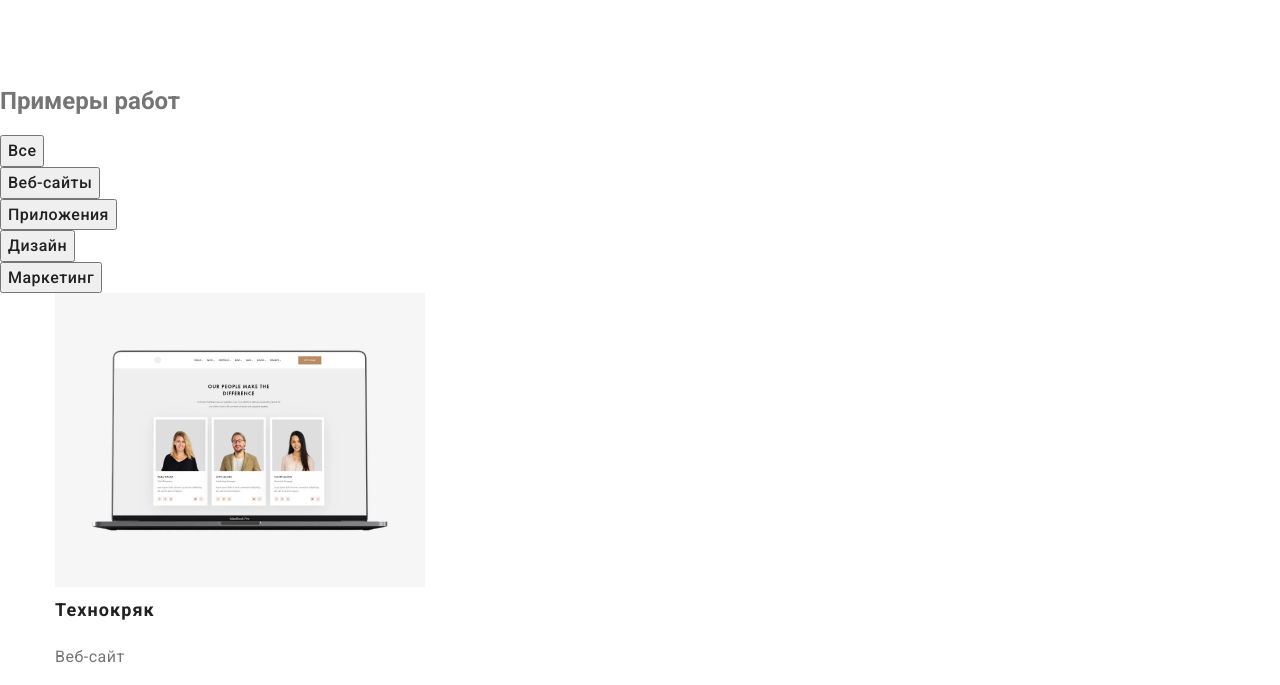
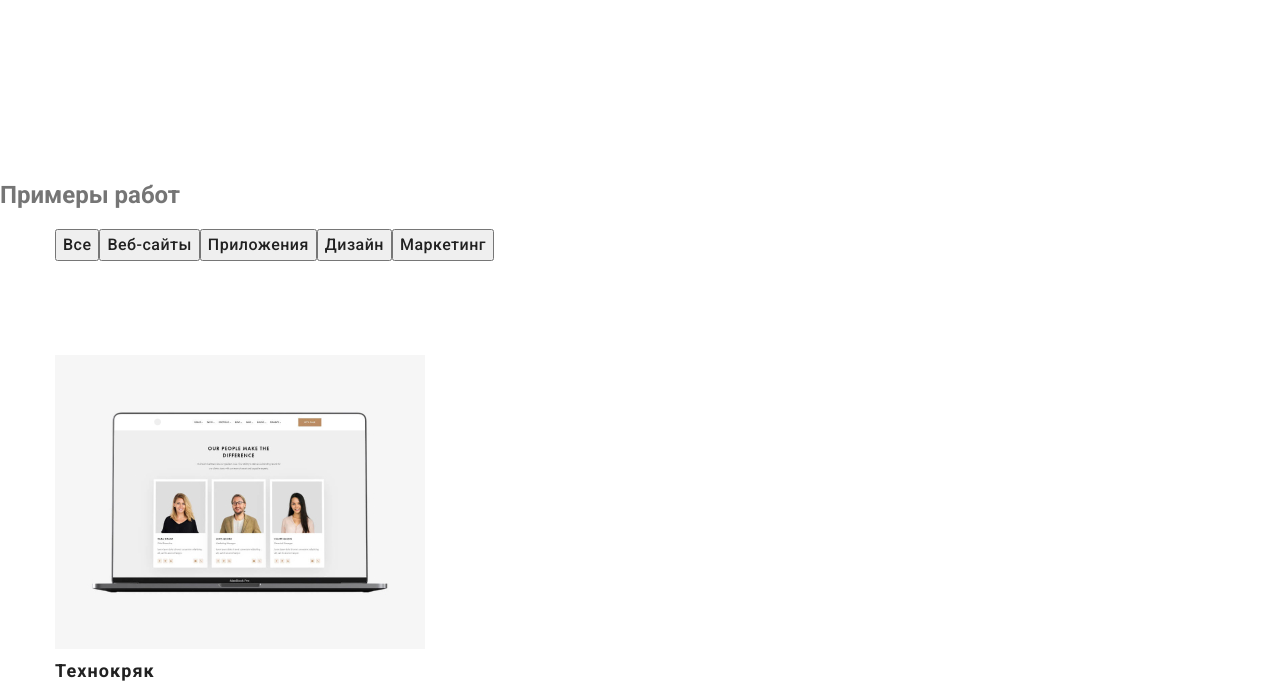
Before and after one commit to IrynaSokolova-Quanandrya/goit-markup-hw-03, a plain HTML site: page portfolio.html in a window 1280 px wide. Shown: the part 65-750 px from the top of the page. Drawn offline with nearby package versions, Linux system fonts and the light colour scheme.

Commit message:
Вносит оформление геометрии в портволио

```diff
--- a/css/style.css
+++ b/css/style.css
@@ -291,7 +291,10 @@ span {
 /*PORTFOLIO*/
 
 /*filters*/
-
+.filter {
+  display: flex;
+  margin-bottom: 34px;
+}
 .filter-button {
   color: var(--title-text-color);
   font-family: inherit;
--- a/portfolio.html
+++ b/portfolio.html
@@ -33,9 +33,9 @@
     </header>
     <!--Основная секция-->
 <main>
-<section>
+<section class="section">
     <h1>Примеры работ</h1>
-
+        <div class="container">
             <ul class="filter">
                 <li><button type="button" class="filter-button">Все</button></li>
                 <li><button type="button" class="filter-button">Веб-сайты</button></li>
@@ -43,6 +43,7 @@
                 <li><button type="button" class="filter-button">Дизайн</button></li>
                 <li><button type="button" class="filter-button">Маркетинг</button></li>
             </ul>
+        </div>
     <div class="container">
         <ul class="examples">
                 <li>
```
Lines whose indentation alone changed are shown as unchanged.
